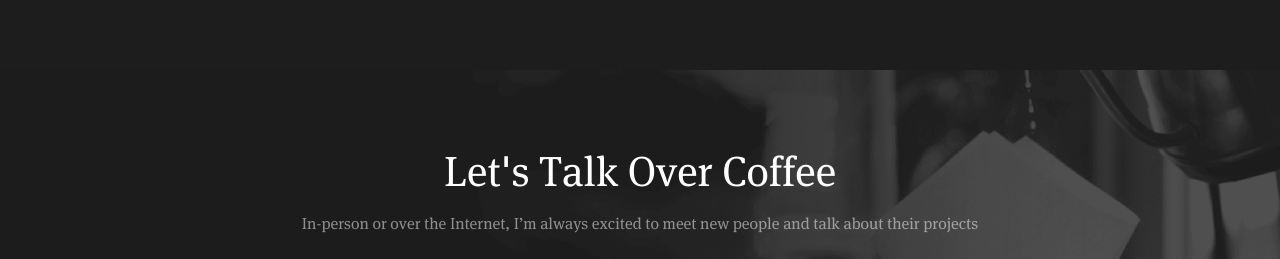
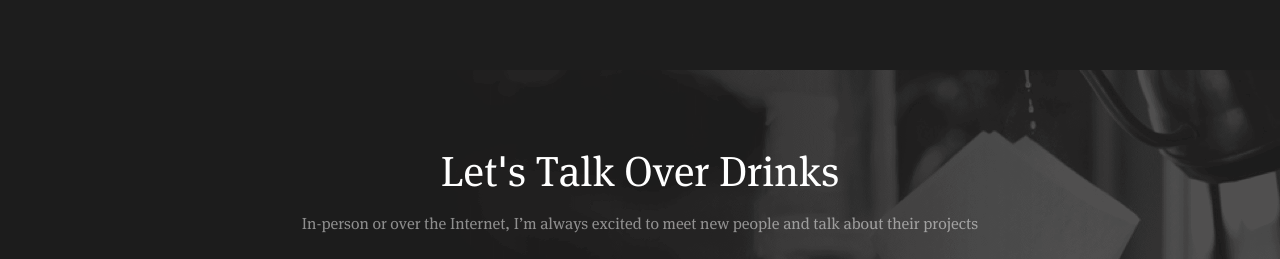
Before and after one commit to mynameisbryce/mnib, a plain HTML site: page index.html in a window 1280 px wide. Shown: the part 3146-3405 px from the top of the page. Drawn offline with nearby package versions, Linux system fonts and the light colour scheme.

Commit message:
Updated CTA

```diff
--- a/index.html
+++ b/index.html
@@ -99,7 +99,7 @@
             </section>
 
             <section class="cta">
-                <h1>Let's Talk Over Coffee</h1>
+                <h1>Let's Talk Over Drinks</h1>
                 <p>In-person or over the Internet, I’m always excited to meet new people and talk about their projects</p>
                 <a href="mailto:hello@mynameisbryce.com" class="red btn">Say Hello Today</a>
             </section>
```
